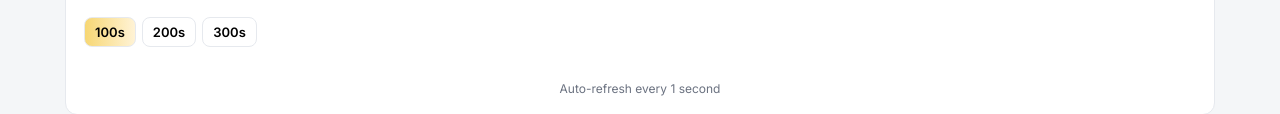
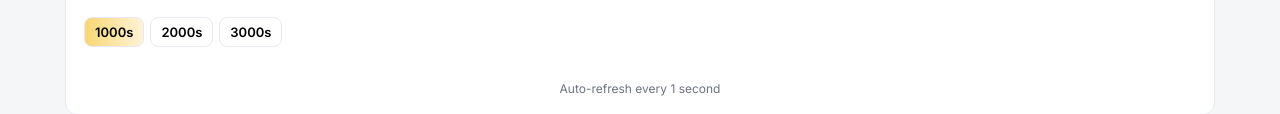
Before and after one commit to hotelnaveenagrand/hotel-room-status, a plain HTML site: page index.html in a window 1280 px wide. Shown: the part 238-352 px from the top of the page. Drawn offline with nearby package versions, Linux system fonts and the light colour scheme; no server answers.

Commit message:
Update index.html

```diff
--- a/index.html
+++ b/index.html
@@ -121,7 +121,7 @@ function buildTabs(){
   floors.forEach(f=>{
     const t=document.createElement("div");
     t.className = "tab" + (f===activeFloor ? " active" : "");
-    t.textContent = f + "00s";
+    t.textContent = f + "000s";
     t.onclick = ()=>{ activeFloor = f; loadRooms(); };
     tabs.appendChild(t);
   });
```
